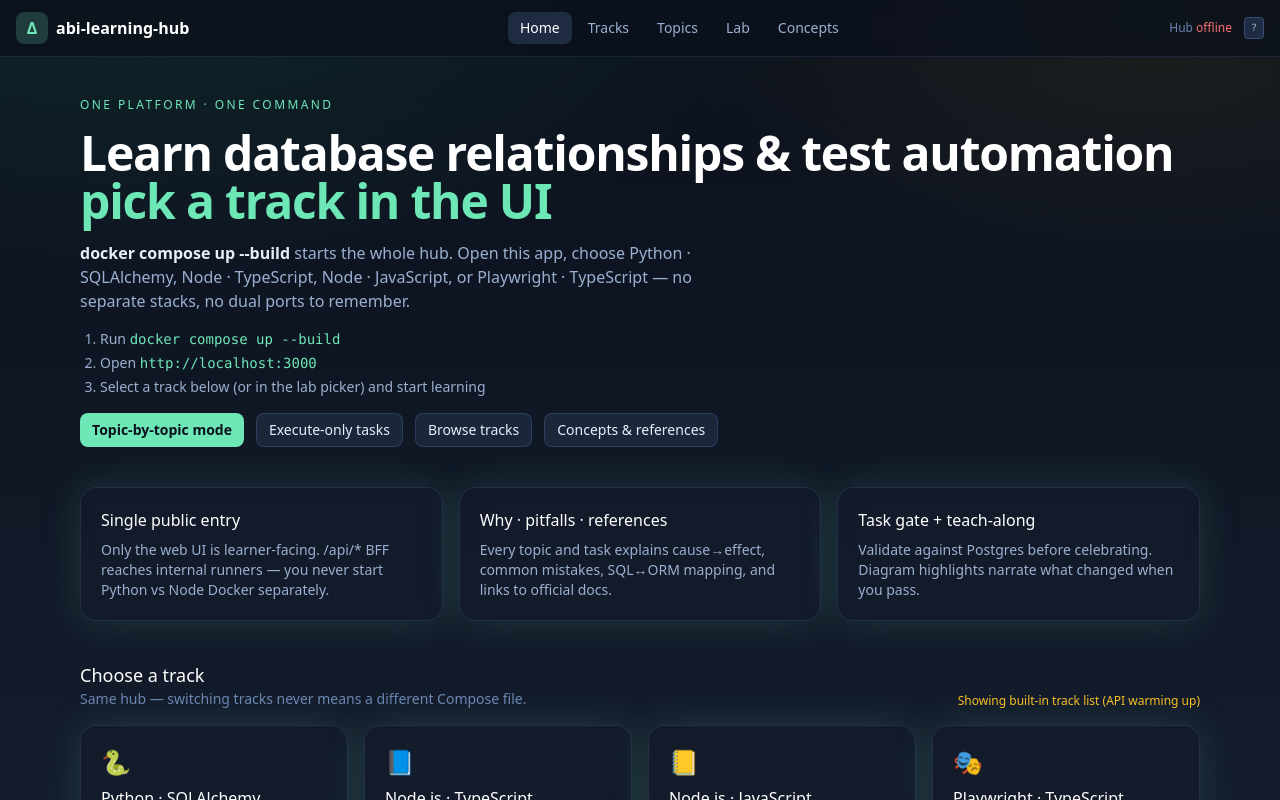
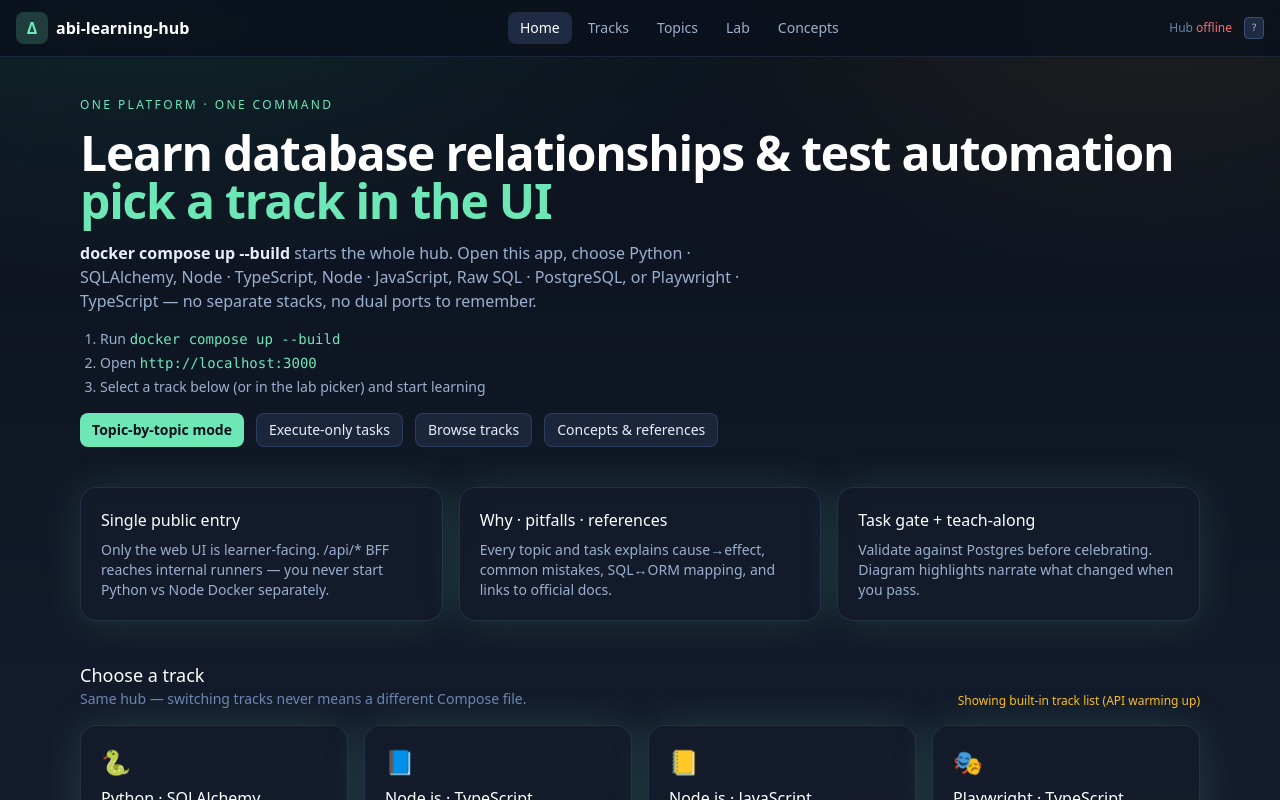
Before and after one commit to abibboyz/abi-learning-hub, a Next.js app in the folder web/: page / in a window 1280 px wide. Shown: the top 800 px of the page. Built offline with nearby package versions, Linux system fonts and the light colour scheme; no server answers.

Commit message:
web(home): mention the raw SQL track

```diff
--- a/web/src/app/page.tsx
+++ b/web/src/app/page.tsx
@@ -12,7 +12,7 @@ export default function HomePage() {
         </h1>
         <p className="max-w-2xl text-ink-300">
           <strong className="text-ink-100">docker compose up --build</strong> starts the whole hub.
-          Open this app, choose Python · SQLAlchemy, Node · TypeScript, Node · JavaScript, or Playwright · TypeScript —
+          Open this app, choose Python · SQLAlchemy, Node · TypeScript, Node · JavaScript, Raw SQL · PostgreSQL, or Playwright · TypeScript —
           no separate stacks, no dual ports to remember.
         </p>
         <ol className="max-w-2xl list-decimal space-y-1 pl-5 text-sm text-ink-300">
```
